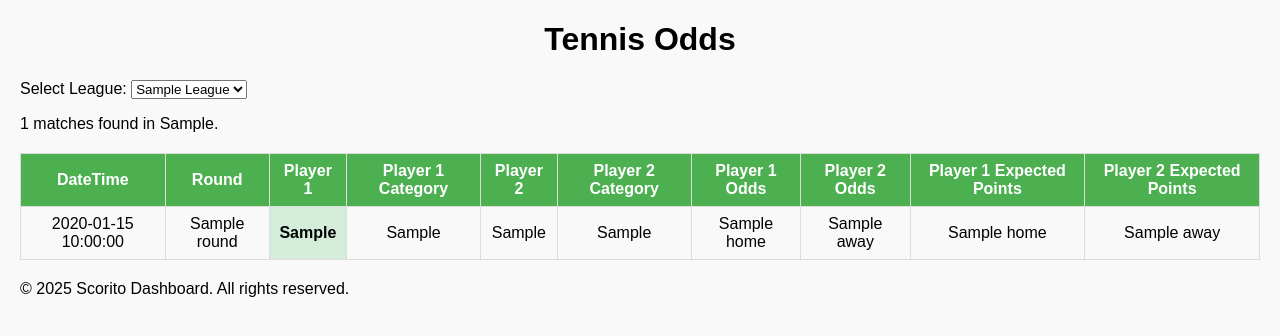
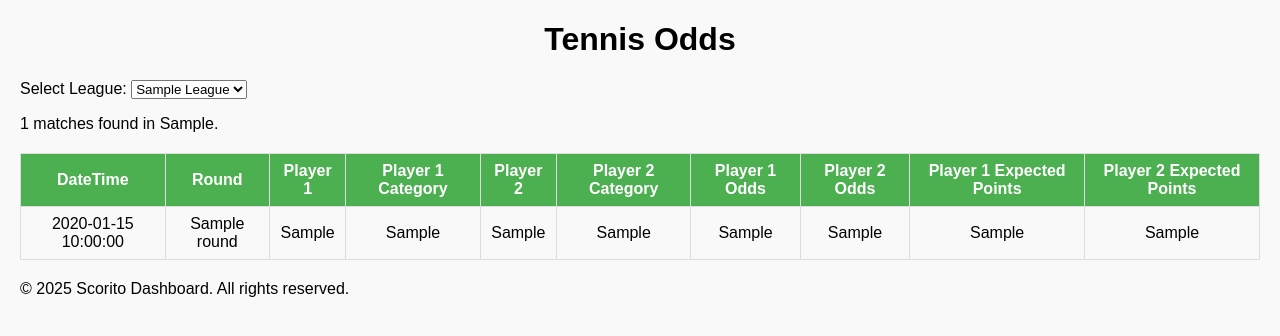
Before and after one commit to JanSparnaaij/ScoritoOdds, a Flask app: template app/templates/tennis.html in a window 1280 px wide. Shown: the part 92-428 px from the top of the page. Run offline with Flask 3, Linux system fonts and the light colour scheme; the template is opened without the code that fills it: most values are stand-ins (such as "Sample title", 1, 10 or a date in 2020).

Commit message:
tennis fix!

```diff
--- a/app/templates/tennis.html
+++ b/app/templates/tennis.html
@@ -49,25 +49,29 @@
         <tr>
             <td>{{ match.date or "Unknown" }}</td>
             <td>{{ match.round or "Unknown" }}</td>
-            <td {% if match.odds and match.odds.get('home') is not none and match.odds.get('away') is not none and match.odds.home | float <= match.odds.away | float %}class="highlight"{% endif %}>
-                {{ match.home_player or "Unknown" }}
+            <td {% if match.odds and match.odds.player1 <= match.odds.player2 %}class="highlight"{% endif %}>
+                {{ match.players.player1 or "Unknown" }}
             </td>
-            <td>{{ match.home_category or "Unknown" }}</td>
-            <td {% if match.odds and match.odds.get('away') is not none and match.odds.get('home') is not none and match.odds.away | float < match.odds.home | float %}class="highlight"{% endif %}>
-                {{ match.away_player or "Unknown" }}
+            <td {% if match.odds and match.odds.player1 <= match.odds.player2 %}class="highlight"{% endif %}>
+                {{ match.categories.player1 or "Unknown" }}
             </td>
-            <td>{{ match.away_category or "Unknown" }}</td>
-            <td>
-                {{ match.odds.home if match.odds and match.odds.get('home') is not none else "N/A" }}
+            <td {% if match.odds and match.odds.player2 < match.odds.player1 %}class="highlight"{% endif %}>
+                {{ match.players.player2 or "Unknown" }}
             </td>
-            <td>
-                {{ match.odds.away if match.odds and match.odds.get('away') is not none else "N/A" }}
+            <td {% if match.odds and match.odds.player2 < match.odds.player1 %}class="highlight"{% endif %}>
+                {{ match.categories.player2 or "Unknown" }}
             </td>
-            <td>
-                {{ match.expected_points.home if match.expected_points and match.expected_points.get('home') is not none else "N/A" }}
+            <td {% if match.odds and match.odds.player1 <= match.odds.player2 %}class="highlight"{% endif %}>
+                {{ match.odds.player1 if match.odds and match.odds.player1 is not none else "N/A" }}
             </td>
-            <td>
-                {{ match.expected_points.away if match.expected_points and match.expected_points.get('away') is not none else "N/A" }}
+            <td {% if match.odds and match.odds.player2 < match.odds.player1 %}class="highlight"{% endif %}>
+                {{ match.odds.player2 if match.odds and match.odds.player2 is not none else "N/A" }}
+            </td>
+            <td {% if match.expected_points and match.odds.player1 <= match.odds.player2 %}class="highlight"{% endif %}>
+                {{ match.expected_points.player1 if match.expected_points and match.expected_points.player1 is not none else "N/A" }}
+            </td>
+            <td {% if match.expected_points and match.odds.player2 < match.odds.player1 %}class="highlight"{% endif %}>
+                {{ match.expected_points.player2 if match.expected_points and match.expected_points.player2 is not none else "N/A" }}
             </td>
         </tr>
         {% endfor %}
```
